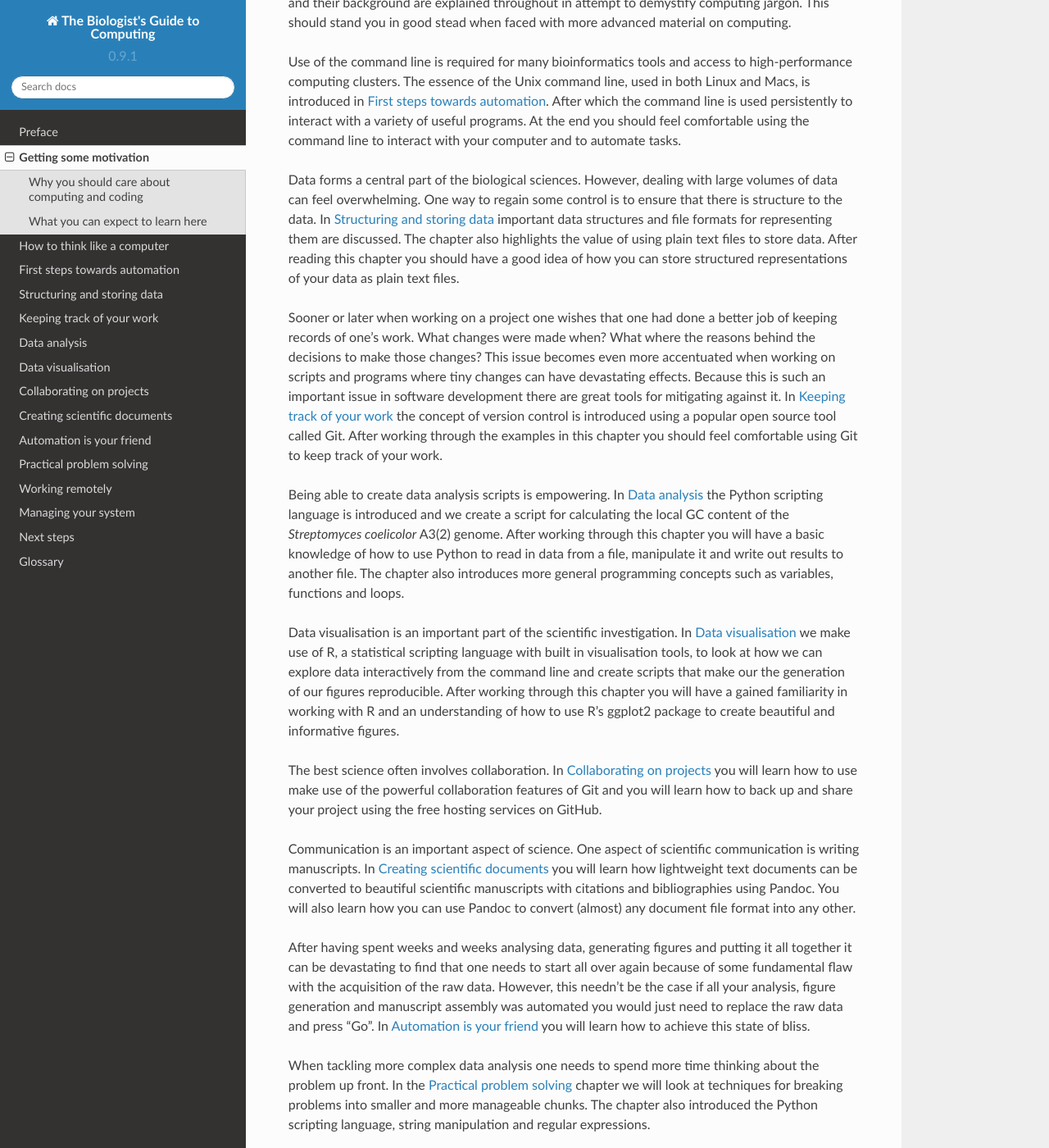
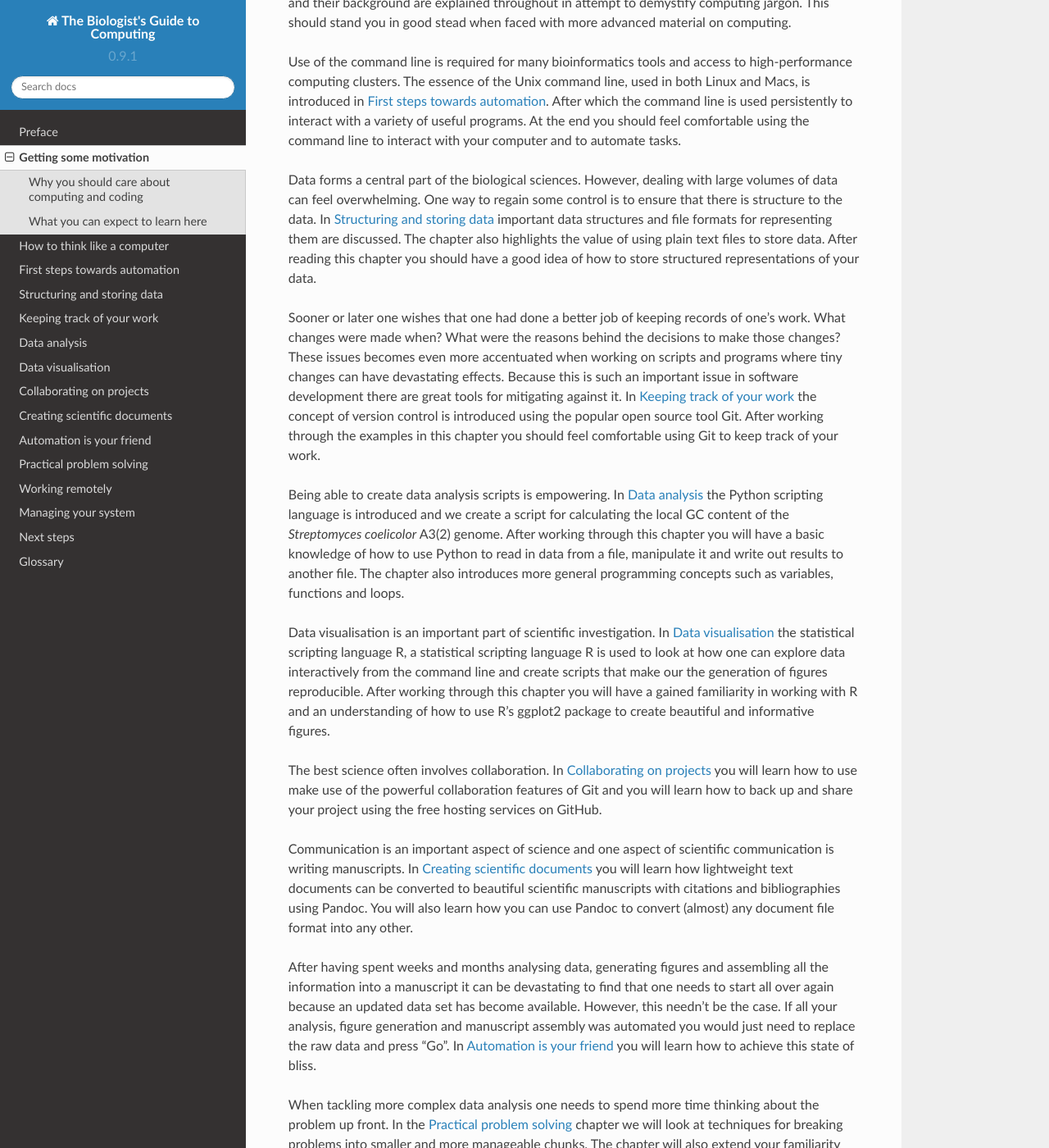
Before and after one commit to tjelvar-olsson/biologists-guide-to-computing, a Sphinx documentation site: the page built from source/getting-some-motivation.rst, in a window 1280 px wide and 1400 px high, scrolled down 904 px. Shown: the whole window at 82% size. Built offline with Sphinx 7.4.7 and the Read the Docs theme 2.0.0, drawn with Linux system fonts in a browser that asks for light colours; some of the changed text lies outside the part shown.

Commit message:
Updated getting some motivation chapter

```diff
--- a/source/getting-some-motivation.rst
+++ b/source/getting-some-motivation.rst
@@ -57,17 +57,16 @@ to ensure that there is structure to the data. In
 :doc:`structuring-and-storing-data` important data structures and file formats
 for representing them are discussed. The chapter also highlights the value of
 using plain text files to store data. After reading this chapter you should have
-a good idea of how you can store structured representations of your data as
-plain text files.
+a good idea of how to store structured representations of your data.
 
-Sooner or later when working on a project one wishes that one had done a better
+Sooner or later one wishes that one had done a better
 job of keeping records of one's work. What changes were made when? What
-where the reasons behind the decisions to make those changes? This issue
+were the reasons behind the decisions to make those changes? These issues
 becomes even more accentuated when working on scripts and programs where
 tiny changes can have devastating effects. Because this is such an important
 issue in software development there are great tools for mitigating against it.
 In :doc:`keeping-track-of-your-work` the concept of version control is
-introduced using a popular open source tool called Git. After working through
+introduced using the popular open source tool Git. After working through
 the examples in this chapter you should feel comfortable using Git to keep
 track of your work.
 
@@ -80,21 +79,20 @@ in data from a file, manipulate it and write out results to another file.
 The chapter also introduces more general programming concepts such as
 variables, functions and loops.
 
-Data visualisation is an important part of the scientific investigation.
-In :doc:`data-visualisation` we make use of R, a statistical scripting
-language with built in visualisation tools, to look at how we can
-explore data interactively from the command line and create scripts
-that make our the generation of our figures reproducible. After working
-through this chapter you will have a gained familiarity in working
-with R and an understanding of how to use R's ggplot2 package to create
-beautiful and informative figures.
+Data visualisation is an important part of scientific investigation.  In
+:doc:`data-visualisation` the statistical scripting language R, a statistical
+scripting language R is used to look at how one can explore data interactively
+from the command line and create scripts that make our the generation of
+figures reproducible. After working through this chapter you will have a gained
+familiarity in working with R and an understanding of how to use R's ggplot2
+package to create beautiful and informative figures.
 
 The best science often involves collaboration. In
 :doc:`collaborating-on-projects` you will learn how to use make use of
 the powerful collaboration features of Git and you will learn how to
 back up and share your project using the free hosting services on GitHub.
 
-Communication is an important aspect of science. One aspect of scientific
+Communication is an important aspect of science and one aspect of scientific
 communication is writing manuscripts. In
 :doc:`creating-scientific-documents` you will learn how lightweight text
 documents can be converted to beautiful scientific manuscripts with
@@ -102,32 +100,30 @@ citations and bibliographies using Pandoc. You will also learn how you
 can use Pandoc to convert (almost) any document file format into any
 other.
 
-After having spent weeks and weeks analysing data, generating figures
-and putting it all together it can be devastating to find that one
-needs to start all over again because of some fundamental flaw with
-the acquisition of the raw data. However, this needn't be the case
-if all your analysis, figure generation and manuscript assembly was
-automated you would just need to replace the raw data and press "Go".
-In :doc:`automation-is-your-friend` you will learn how to achieve
-this state of bliss.
+After having spent weeks and months analysing data, generating figures and
+assembling all the information into a manuscript it can be devastating to find
+that one needs to start all over again because an updated data set has become
+available.  However, this needn't be the case.  If all your analysis, figure
+generation and manuscript assembly was automated you would just need to replace
+the raw data and press "Go".  In :doc:`automation-is-your-friend` you will
+learn how to achieve this state of bliss.
 
-When tackling more complex data analysis one needs to spend more time
-thinking about the problem up front. In the :doc:`practical-problem-solving`
-chapter we will look at techniques for breaking problems into smaller and more
-manageable chunks. The chapter also introduced the Python scripting language,
-string manipulation and regular expressions.
+When tackling more complex data analysis one needs to spend more time thinking
+about the problem up front. In the :doc:`practical-problem-solving` chapter we
+will look at techniques for breaking problems into smaller and more manageable
+chunks. The chapter will also extend your familiarity with Python, and
+introduces the concepts of string manipulation and regular expressions.
 
-At some point you may need to work on a computer different to that in front
-of you. For many this may be when one needs access to the institutes high
-performance computing cluster. In :doc:`working-remotely` we introduce the
-program that allow one to log into remote computers from the command line
-and how to copy data to and from the remote machine.
+At some point you may need to work on a remote computer.  For many this may be
+when one needs access to the institute's high performance computing cluster. In
+:doc:`working-remotely` you will learn how to use the command line to log in to
+a remote computer and how to copy data to and from the remote machine.
 
 Installing software is not particularly exciting. However, it is a means
 to an end. In :doc:`managing-your-system` we go over various methods of
 installing software. The chapter also introduces some fundamental
 Unix-based systems administration concepts required to understand what
-is required to install software successfully.
+is needed to install software successfully.
 
 Finally the book ends with :doc:`next-steps`, a short chapter giving
 some suggestions on how to continue building your knowledge of
```
